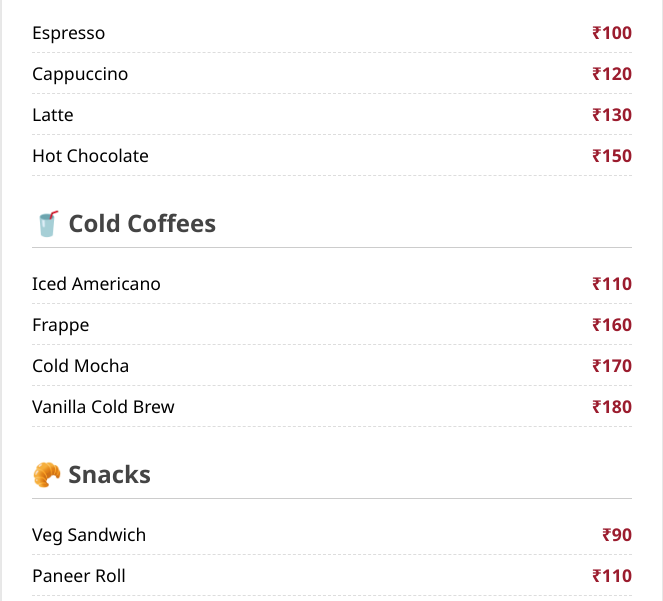
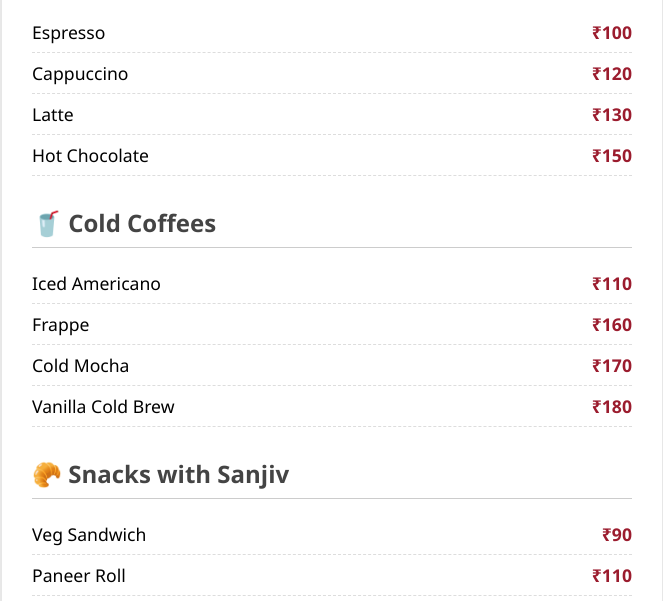
Before and after one commit to sanjivpaul/CCDMenuCiCd, a plain HTML site: page index.html in a window 1280 px wide. Shown: the part 197-798 px from the top of the page, without its empty margins (308-971 px from the left). Drawn offline with Linux system fonts and the light colour scheme.

Commit message:
test actions ci cd

```diff
--- a/index.html
+++ b/index.html
@@ -31,7 +31,7 @@
       </div>
 
       <div class="menu-section">
-        <h2>🥐 Snacks</h2>
+        <h2>🥐 Snacks with Sanjiv</h2>
         <ul>
           <li><span>Veg Sandwich</span><span>₹90</span></li>
           <li><span>Paneer Roll</span><span>₹110</span></li>
```
